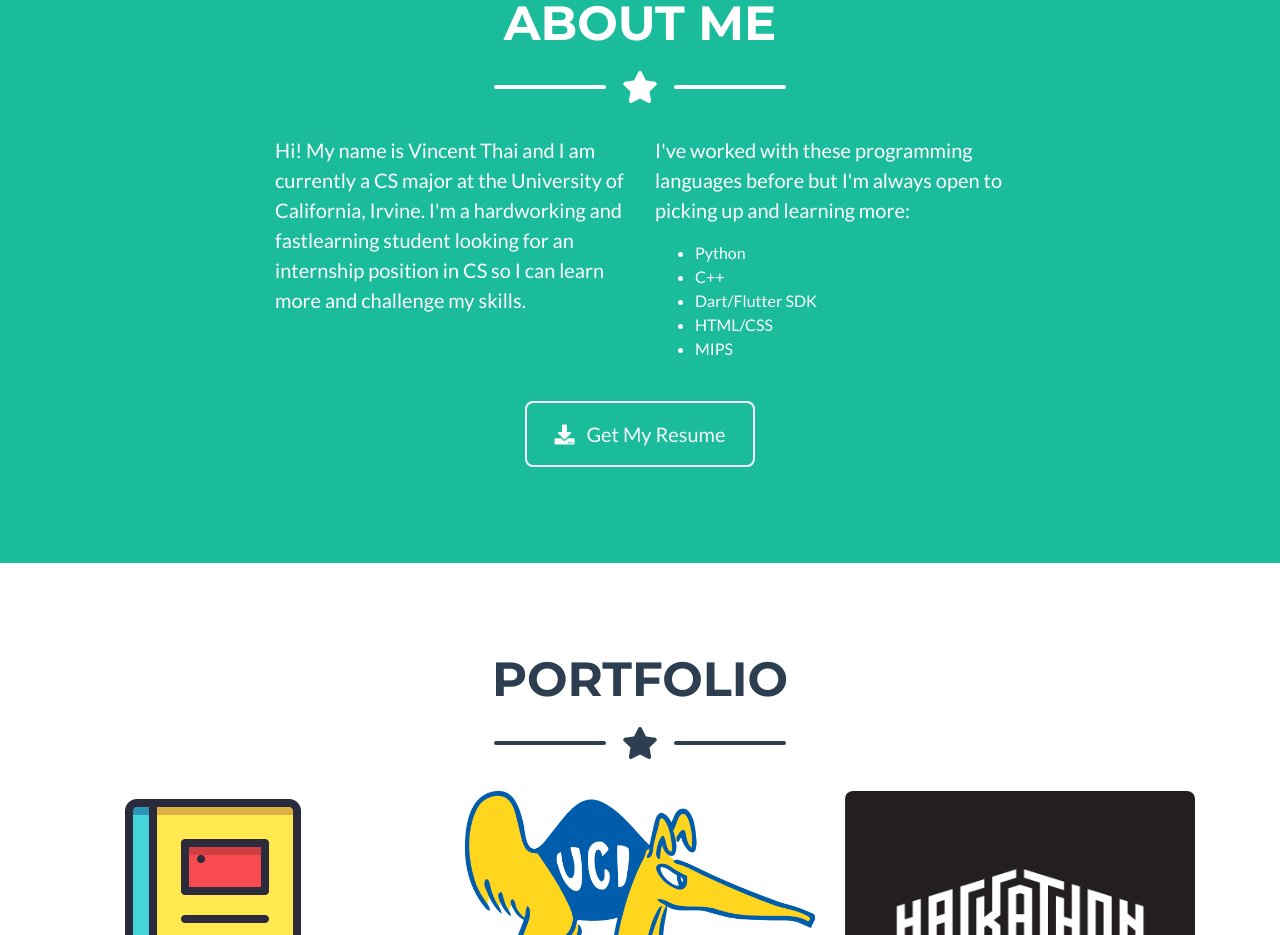
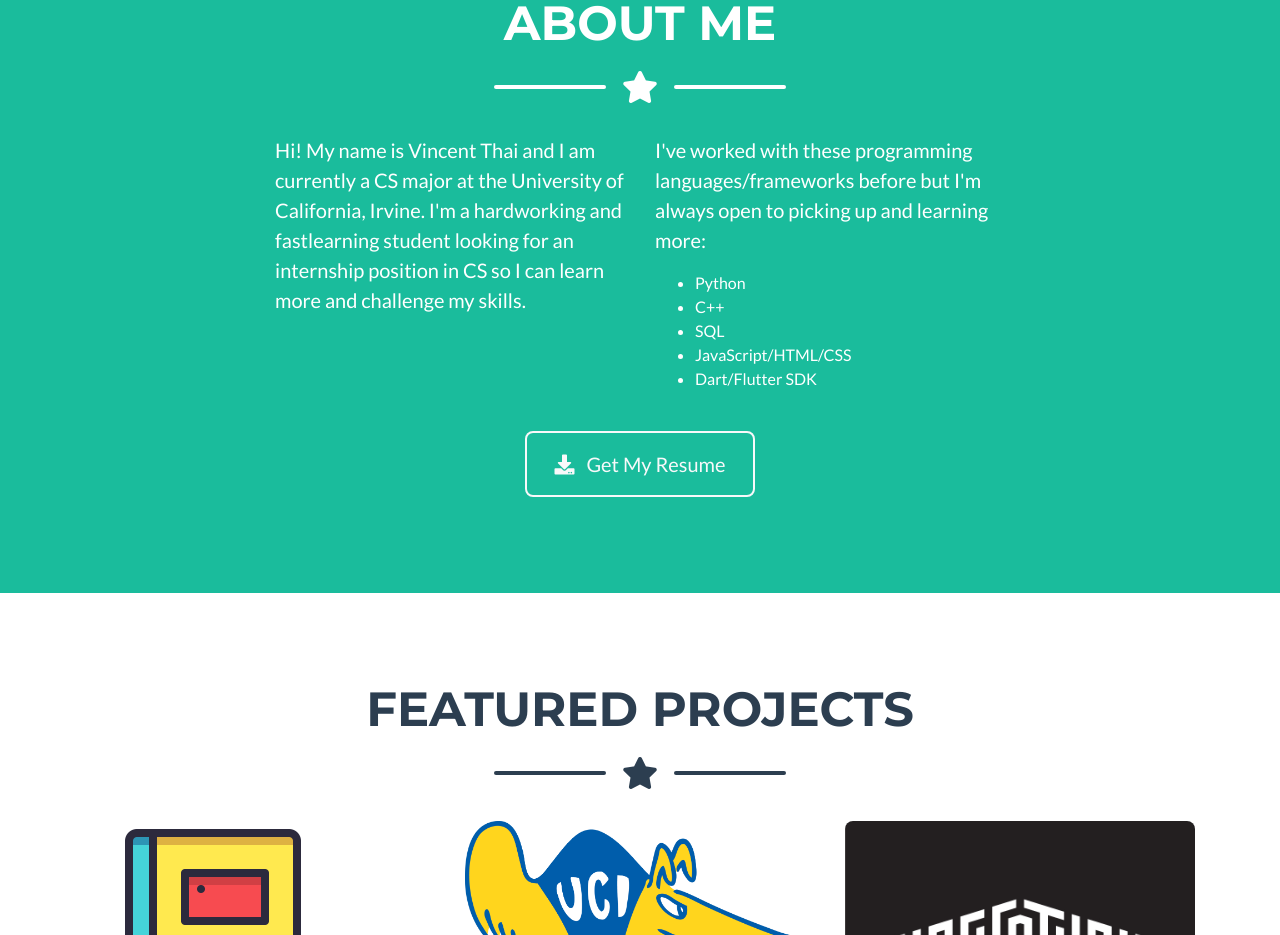
Before and after one commit to vincentT360/vincentT360.github.io, a website with bundled scripts: page index.html in a window 1280 px wide. Shown: the part 837-1772 px from the top of the page. Built offline with nearby package versions, Linux system fonts and the light colour scheme; files whose address does not match are found by name.

Commit message:
Update index.html
Updated personal info

```diff
--- a/index.html
+++ b/index.html
@@ -92,13 +92,13 @@
           <p class="lead">Hi! My name is Vincent Thai and I am currently a CS major at the University of California, Irvine. I'm a hardworking and fastlearning student looking for an internship position in CS so I can learn more and challenge my skills.</p>
         </div>
         <div class="col-lg-4 mr-auto">
-          <p class="lead">I've worked with these programming languages before but I'm always open to picking up and learning more: <ul> <li>Python</li> <li>C++</li> <li>Dart/Flutter SDK</li> <li>HTML/CSS</li> <li>MIPS</li></ul> </p>
+          <p class="lead">I've worked with these programming languages/frameworks before but I'm always open to picking up and learning more: <ul> <li>Python</li> <li>C++</li> <li>SQL</li> <li>JavaScript/HTML/CSS</li> <li>Dart/Flutter SDK</li></ul> </p>
         </div>
       </div>
 
       <!-- About Section Button -->
       <div class="text-center mt-4">
-        <a class="btn btn-xl btn-outline-light" href="https://drive.google.com/file/d/1oGYHkCLvi3KdJcG-en2NkAmDq2qYu0PC/view?usp=sharing", alt="Resume Download">
+        <a class="btn btn-xl btn-outline-light" href="https://drive.google.com/file/d/16-dxpYR_YQVLRTCCOZTbfGBrXu0A3rYa/view?usp=sharing", alt="Resume Download">
           <i class="fas fa-download mr-2"></i>
           Get My Resume
         </a>
@@ -112,7 +112,7 @@
     <div class="container">
 
       <!-- Portfolio Section Heading -->
-      <h2 class="page-section-heading text-center text-uppercase text-secondary mb-0">Portfolio</h2>
+      <h2 class="page-section-heading text-center text-uppercase text-secondary mb-0">Featured Projects</h2>
 
       <!-- Icon Divider -->
       <div class="divider-custom">
```
